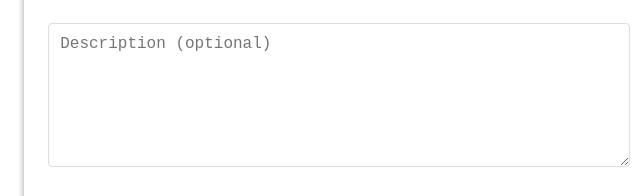
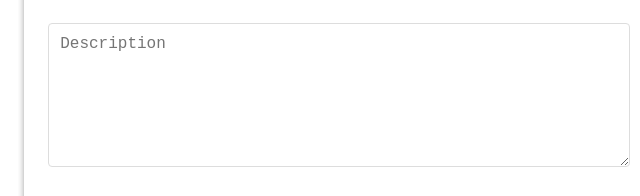
Before and after one commit to gustafsson96/moment3.2dt207g, a website built with Vite: page add.html in a window 1280 px wide. Shown: the part 563-759 px from the top of the page, 292-932 px from the left. Built offline with nearby package versions, Linux system fonts and the light colour scheme.

Commit message:
Set description as reqired

```diff
--- a/add.html
+++ b/add.html
@@ -29,7 +29,7 @@
             <input type="date" name="start_date" id="start_date" required>
             <label for="end_date">To (optional):</label>
             <input type="date" name="end_date" id="end_date">
-            <textarea name="description" id="description" placeholder="Description (optional)"></textarea>
+            <textarea name="description" id="description" placeholder="Description" required></textarea>
             <button type="submit" id="form-btn">Add Work Experience</button>
         </form>
         <div id="feedback-container"></div>
```
